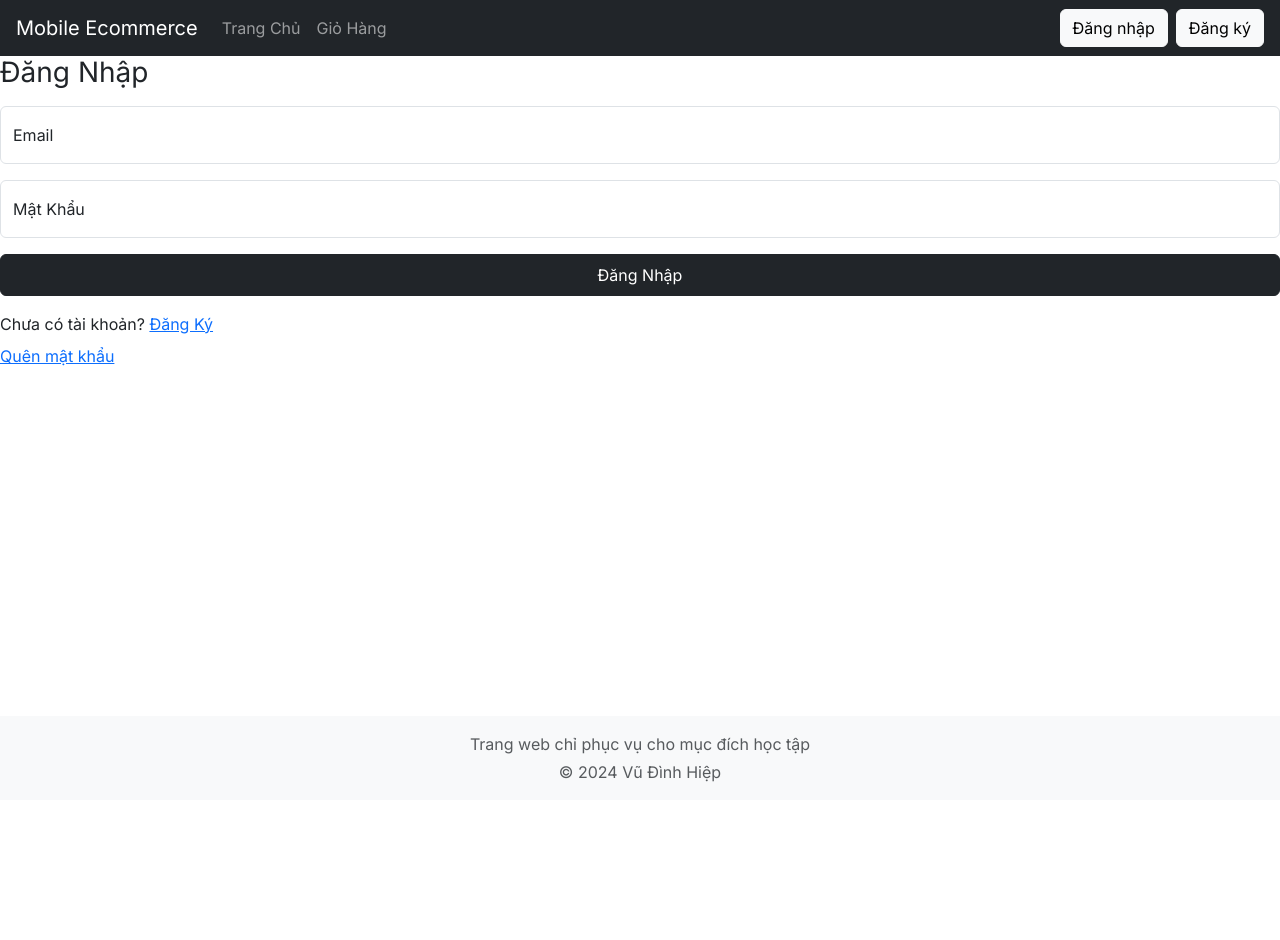
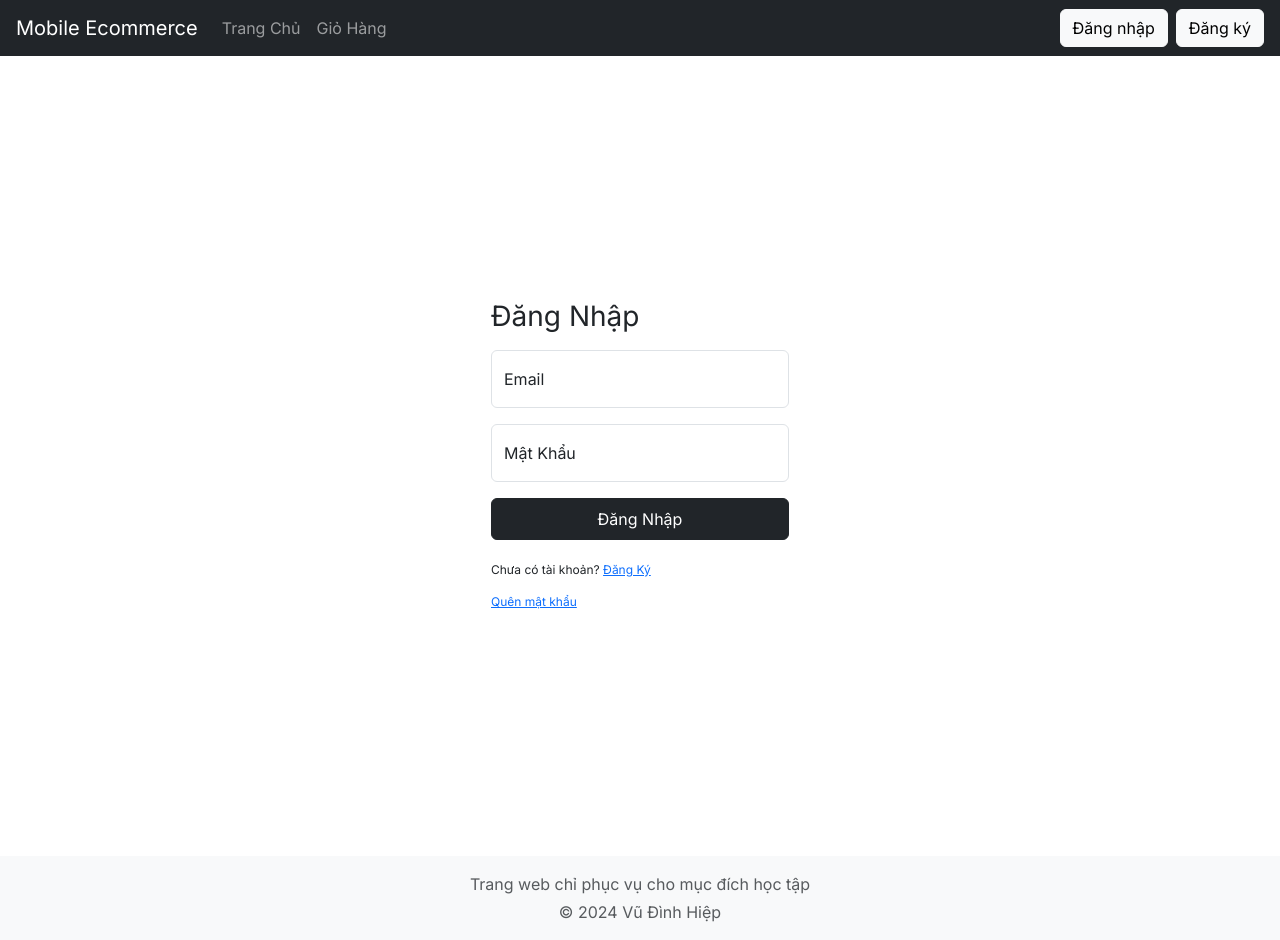
Before and after one commit to H1epVu/MobileEcommerce_Frontend_Next, a Next.js app: page /login in a window 1280 px wide. Before the commit the page ends 800 px from the top, so only its background shows below. Built offline with nearby package versions, Linux system fonts and the light colour scheme; no server answers.

Commit message:
css authen page

```diff
--- a/src/public/globals.css
+++ b/src/public/globals.css
@@ -1,4 +1,5 @@
-html, body {
+html,
+body {
   height: 100%;
   margin: 0;
 }
@@ -11,3 +12,84 @@ body {
 footer {
   margin-top: auto;
 }
+
+.poster-img {
+  background-image: url('https://media.wired.com/photos/6500ad57fe61eb702d721b58/4:3/w_1913,h_1435,c_limit/Apple-iPhone-15-Pro-Hero-Gear.jpg');
+  background-size: cover;
+  background-position: center;
+  background-repeat: no-repeat;
+  height: 100%;
+}
+
+.login {
+  display: flex;
+  flex-direction: column;
+  align-items: center;
+  justify-content: center;
+  height: 100vh;
+  width: 100%;
+
+  form {
+    max-width: 330px;
+    padding: 1rem;
+
+
+    .form-floating {
+      margin-block: 15px;
+    }
+
+    span {
+      font-size: 12px;
+      text-align: center;
+    }
+  }
+}
+
+.register {
+  display: flex;
+  flex-direction: column;
+  align-items: center;
+  justify-content: center;
+  height: 100vh;
+  width: 100%;
+
+  form {
+    max-width: 330px;
+    padding: 1rem;
+
+
+    .form-floating {
+      margin-block: 15px;
+    }
+
+    span {
+      font-size: 12px;
+      text-align: center;
+    }
+  }
+}
+
+.forget-password {
+  display: flex;
+  flex-direction: column;
+  align-items: center;
+  justify-content: center;
+  height: 100vh;
+  width: 100%;
+
+  form {
+    max-width: 600px;
+    padding: 1rem;
+
+
+    .form-floating {
+      margin-block: 15px;
+    }
+
+    span {
+      font-size: 12px;
+      text-align: center;
+    }
+  }
+
+}
```
